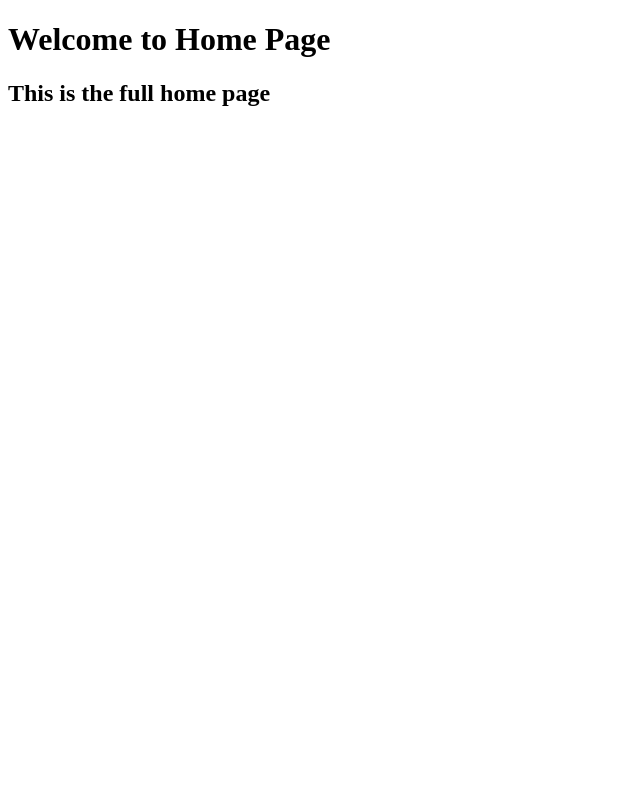
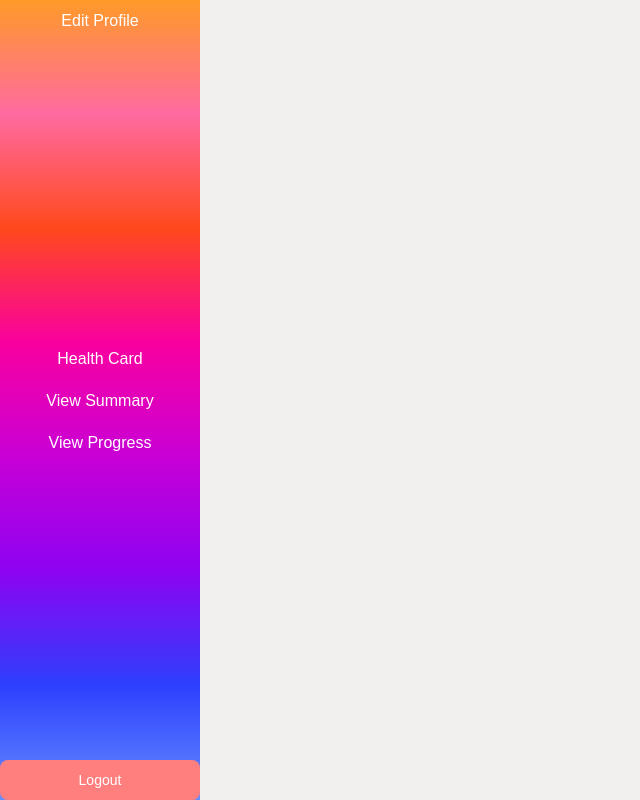
Before and after one commit to AyraAhmed/SkyGroupProject, a Django app: template templates/base.html in a window 1280 px wide. Shown: the whole page, without its empty margins (0-640 px from the left). Run offline with Django 5.2, Linux system fonts and the light colour scheme; the template is opened without the code that fills it, so the values that code supplies are empty.

Commit message:
Added navbar and style updates from Ayra branch

```diff
--- a/static/style.css
+++ b/static/style.css
@@ -0,0 +1,85 @@
+/* The main body of the website */
+body{
+    font-family: Arial, Helvetica, sans-serif;
+    margin: 0;
+    padding: 0;
+    background-color: #F2F0EF;
+    margin-left: 200px;
+}
+
+.logout-btn {
+    background-color:  #FF7F7F;
+    color: black;
+    border: none;
+    padding: 12px 20px;
+    border-radius: 8px;
+    cursor: pointer;
+    font-size: 14px;
+    width: 100%;
+    box-sizing: border-box;
+    text-align: center;
+    display: block;
+    text-decoration: none;
+    transition: background-color 0.3s;
+}
+
+.logout-btn:hover {
+    background-color: whitesmoke;
+    color: black;
+}
+
+
+/* The nav bar */
+.sidenav{
+    height: 100%; /* Full height */
+    width: 200px; /* Set the width of the sidebar */
+    position: fixed; /* Fix it to the side */
+    top: 0;
+    left: 0;
+    background: linear-gradient(to bottom, #FF9A28, #FF6AA0, #FF491C, #F9009F, #C800D6, #8D03F2, #2D40FD, #668EFF);
+    display: flex;
+    flex-direction: column;
+    justify-content: space-between;
+    padding-top: 20px 0;
+}
+
+.nav-top,
+.nav-middle,
+.nav-bottom {
+    display: flex;
+    flex-direction: column;
+    align-items: center;
+}
+
+.sidenav a {
+    display: block;
+    color: white;
+    padding: 12px 16px;
+    text-decoration: none;
+    border-radius: 8px;
+    width: 100%;
+    box-sizing: border-box;
+    text-align: center;
+    transition: 0.3s;
+}
+
+
+/* The style of the nav bar when user hovers over the links */
+.sidenav a:hover {
+    background-color: #fefee3;
+    color: #4A4A4A;
+}
+
+
+/* The heading of the website */
+h1{
+    display: inline-block;
+    margin: 0;
+    color: black;
+}
+
+
+.main-content {
+    margin-left: 220px;
+    padding: 20px;
+}
--- a/templates/base.html
+++ b/templates/base.html
@@ -1,12 +1,25 @@
+{% load static %}
 <!DOCTYPE html>
 <html>
     <head>
+        <link rel="stylesheet" href="{% static 'style.css' %}">
         <title> Home </title>
     </head>
     <body>
-        <h1>Welcome to Home Page</h1>
-        <h2>This is the full home page</h2>
+        <div class="sidenav">
+            <div class="nav-top">
+                <a href="#">Edit Profile</a>
+            </div>
+
+            <div class="nav-middle">
+                <a href="#">Health Card</a>
+                <a href="#">View Summary</a>
+                <a href="#">View Progress</a>
+            </div>
+
+            <div class="nav-bottom">
+                <a href="{% url 'logout' %}" class="logout-btn">Logout</a>
+            </div>
+        </div>
     </body>
-
-
 </html>
```
